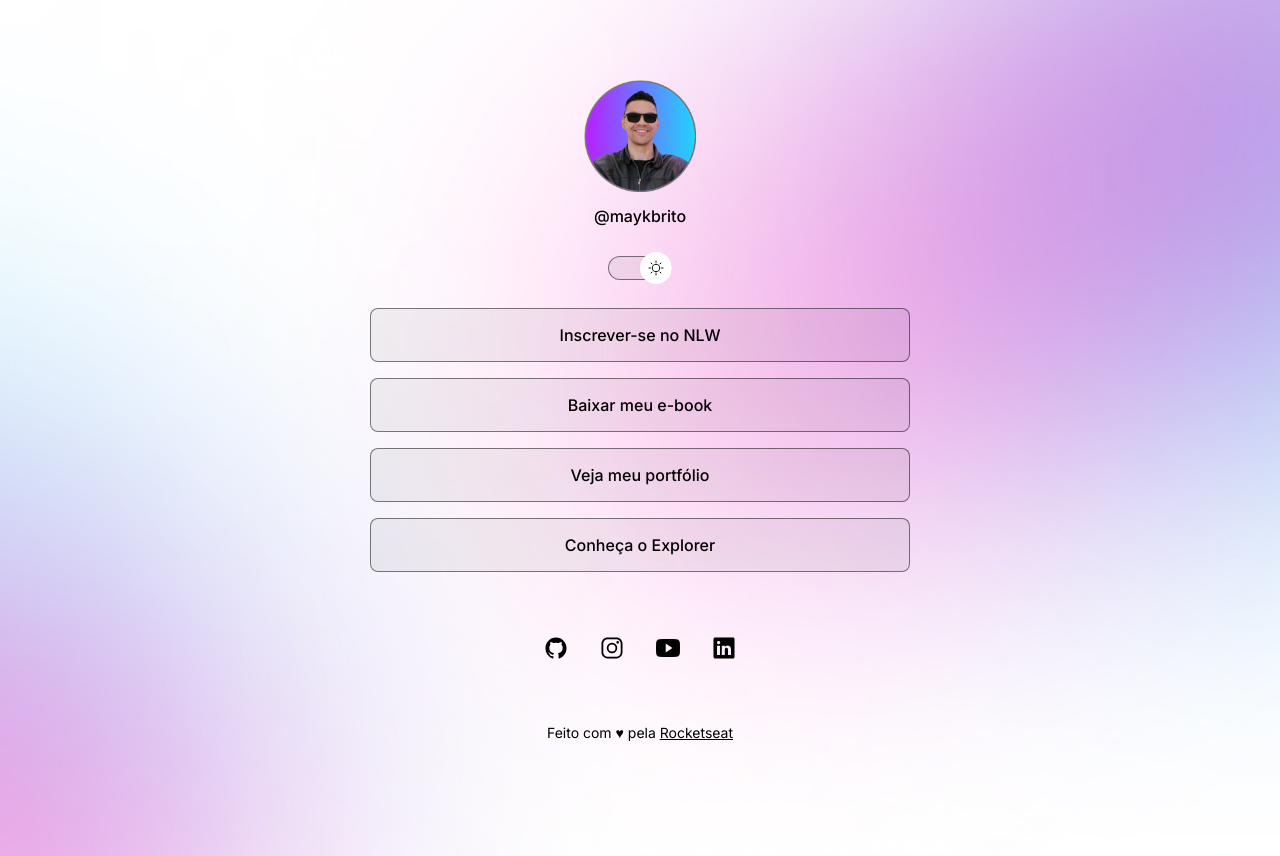
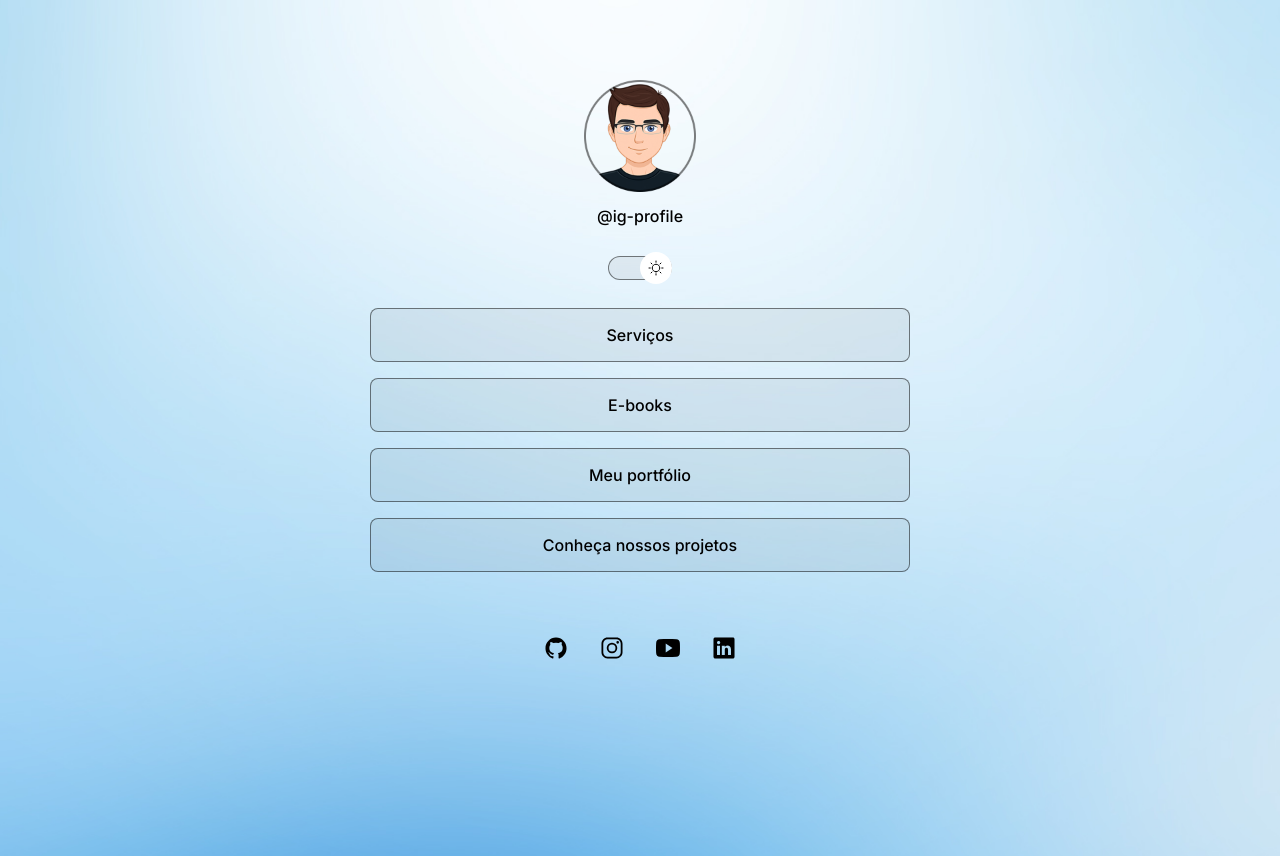
Before and after one commit to emanuelmedeiros/social-links-bio, a plain HTML site: page index.html in a window 1280 px wide. Both pictures are taken after a click on the element 640 px from the left and 267 px from the top of the page. Drawn offline with nearby package versions, Linux system fonts and the light colour scheme.

Commit message:
changed background image and profile picture, replaced profile information with generic names

```diff
--- a/index.html
+++ b/index.html
@@ -16,11 +16,8 @@
   <body>
     <div id="container">
       <div id="profile">
-        <img
-          src="./assets/avatar.png"
-          alt="foto de Mayk Brito sorrindo, usando óculos e camisa preta, barba e fundo amarelo"
-        />
-        <p>@maykbrito</p>
+        <img src="./assets/avatar2.png" alt="foto de perfil em desenho" />
+        <p>@ig-profile</p>
       </div>
       <div id="switch" onclick="toggleMode()">
         <button></button>
@@ -28,41 +25,36 @@
       </div>
       <ul>
         <li>
-          <a href="https://rocketseat.com.br" target="_blank"
-            >Inscrever-se no NLW</a
-          >
+          <a href="https://rocketseat.com.br" target="_blank">Serviços</a>
         </li>
         <li>
-          <a href="#">Baixar meu e-book</a>
+          <a href="http://amazon.com.br">E-books</a>
         </li>
         <li>
-          <a href="https://github.com/maykbrito" target="_blank"
-            >Veja meu portfólio</a
-          >
+          <a href="https://github.com/" target="_blank">Meu portfólio</a>
         </li>
         <li>
           <a href="https://rocketseat.com.br" target="_blank"
-            >Conheça o Explorer</a
+            >Conheça nossos projetos</a
           >
         </li>
       </ul>
       <div id="social-links">
-        <a href="https://github.com/maykbrito" target="_blank">
+        <a href="https://github.com/" target="_blank">
           <ion-icon name="logo-github"></ion-icon>
         </a>
-        <a href="https://instagram.com/maykbrito" target="_blank">
+        <a href="https://instagram.com/" target="_blank">
           <ion-icon name="logo-instagram"></ion-icon>
         </a>
-        <a href="https://youtube.com/maykbrito" target="_blank">
+        <a href="https://youtube.com/" target="_blank">
           <ion-icon name="logo-youtube"></ion-icon>
         </a>
-        <a href="https://linkedin.com/in/maykbrito" target="_blank">
+        <a href="https://linkedin.com/" target="_blank">
           <ion-icon name="logo-linkedin"></ion-icon>
         </a>
       </div>
       <footer>
-        Feito com ♥ pela
-        <a href="https://rocketseat.com.br" target="_blank">Rocketseat</a>
+        <a href="#"></a>
       </footer>
     </div>
     <script
--- a/script.js
+++ b/script.js
@@ -12,16 +12,10 @@ function toggleMode() {
 
   const img = document.querySelector("#profile img")
   if (html.classList.contains("light")) {
-    img.setAttribute("src", "./assets/avatar-light.png")
-    img.setAttribute(
-      "alt",
-      "foto de Mayk Brito sorrindo, oculos escuros e jaqueta preta"
-    )
+    img.setAttribute("src", "./assets/avatar2-light.png")
+    img.setAttribute("alt", "foto ilustrativa de perfil, pessoa com oculos")
   } else {
-    img.setAttribute("src", "./assets/avatar.png")
-    img.setAttribute(
-      "alt",
-      "foto de Mayk Brito sorrindo, usando óculos e camisa preta, barba e fundo amarelo"
-    )
+    img.setAttribute("src", "./assets/avatar2.png")
+    img.setAttribute("alt", "foto ilustrativa de perfil")
   }
 }
--- a/style.css
+++ b/style.css
@@ -6,7 +6,7 @@
 
 :root {
   --text-color: white;
-  --bg-url: url(./assets/bg-mobile.jpg);
+  --bg-url: url(./assets/bg-blue-desktop.jpg);
   --stroke-color: rgba(255, 255, 255, 0.5);
   --surface-color: rgba(255, 255, 255, 0.05);
   --surface-color-hover: rgba(255, 255, 255, 0.02);
@@ -16,7 +16,7 @@
 
 .light {
   --text-color: black;
-  --bg-url: url(./assets/bg-mobile-light.jpg);
+  --bg-url: url(./assets/bg-blue-desktop-light.jpg);
   --stroke-color: rgba(0, 0, 0, 0.5);
   --surface-color: rgba(0, 0, 0, 0.05);
   --surface-color-hover: rgba(0, 0, 0, 0.02);
@@ -179,11 +179,11 @@ footer {
 /*media queries */
 @media (min-width: 700px) {
   :root {
-    --bg-url: url(./assets/bg-desktop.jpg);
+    --bg-url: url(./assets/bg-blue-desktop.jpg);
   }
 
   .light {
-    --bg-url: url(./assets/bg-desktop-light.jpg);
+    --bg-url: url(./assets/bg-blue-desktop-light.jpg);
   }
 }
 
```
Also changed, not shown: assets/avatar-light.png (deleted), assets/avatar.png (deleted), assets/avatar2-light.png (added), assets/avatar2.png (added), assets/bg-blue-desktop-light.jpg (added), assets/bg-desktop-light.jpg (deleted), assets/bg-desktop.jpg (deleted), assets/bg-mobile-light.jpg (deleted), assets/bg-mobile.jpg (deleted), 3 other files.
